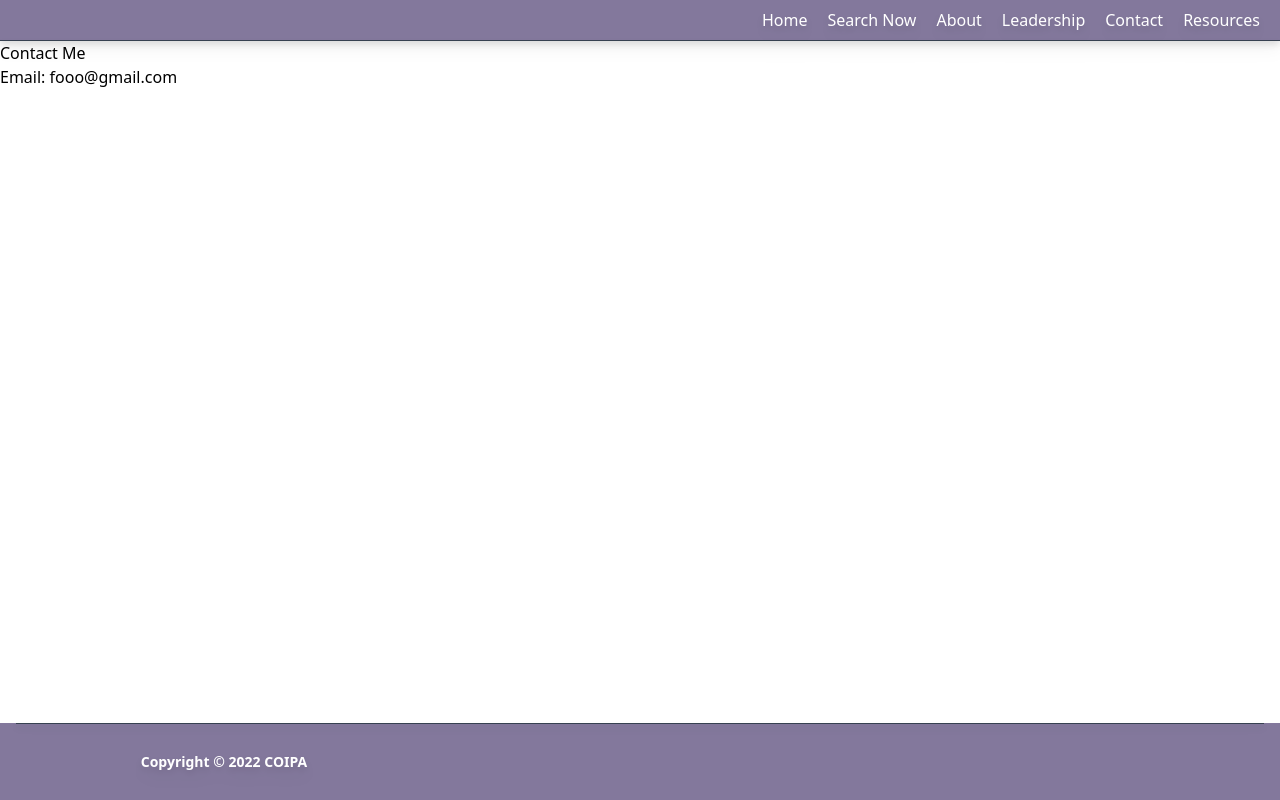
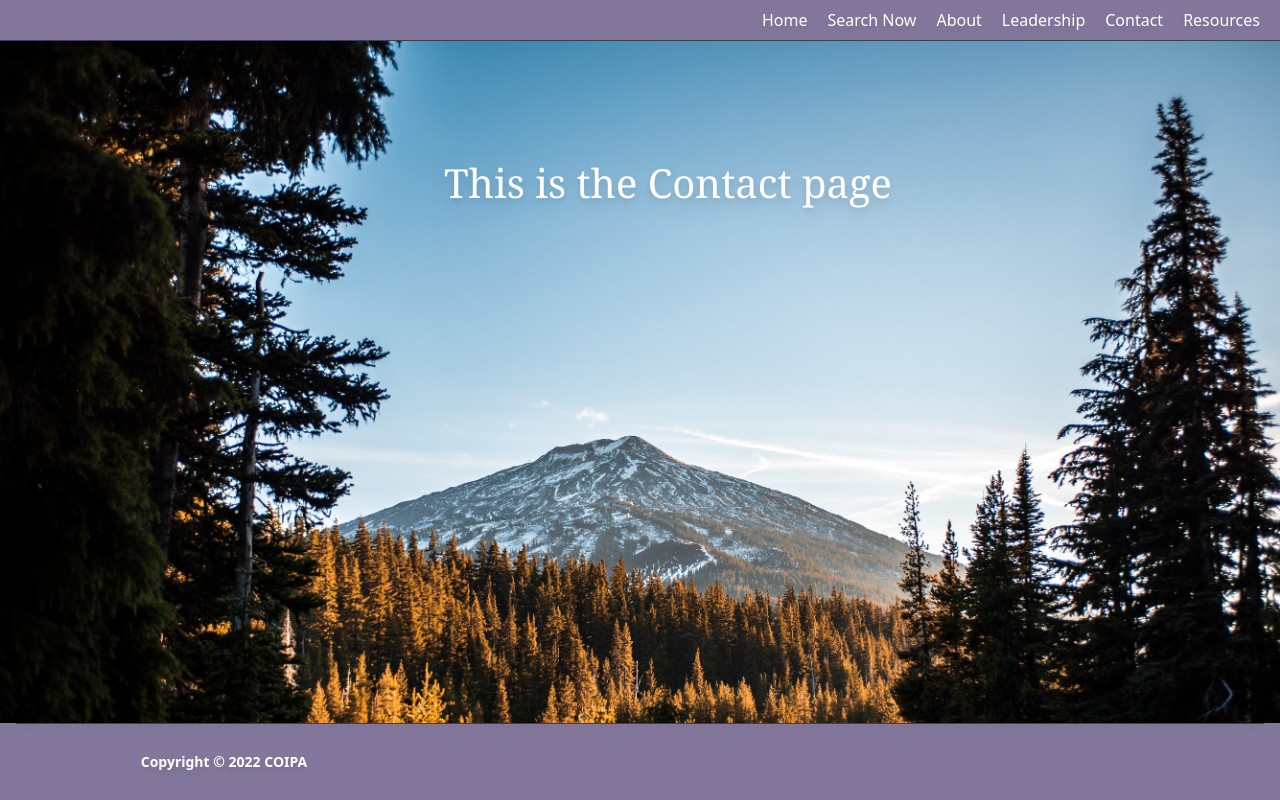
Before and after one commit to adrianna157/provider-search, a Vue app: page /contact in a window 1280 px wide. Built offline with nearby package versions, Linux system fonts and the light colour scheme.

Commit message:
update height

```diff
--- a/src/views/AboutView.vue
+++ b/src/views/AboutView.vue
@@ -1,7 +1,11 @@
 <template>
-  <div>
-    <h1>About</h1>
-    <p>Here is some information. This is the about page</p>
+  <div class="fixed bg-bachelor bg-cover h-screen w-full">
+    <div
+      class="text-center text-white text-georgia font-['georgia'] text-large mt-28 ml-14 drop-shadow-lg"
+    >
+      <h1>About</h1>
+      <p>This is the about page</p>
+    </div>
   </div>
 </template>
 
--- a/src/views/ContactView.vue
+++ b/src/views/ContactView.vue
@@ -1,23 +1,21 @@
-<!-- eslint-disable prettier/prettier -->
 <template>
-  <div>
-    <h1>Contact Me</h1>
-  <p>
-    <ul>
-        <li>Email: fooo@gmail.com</li>
-    </ul>
-  </p>
+  <div class="fixed bg-bachelor bg-cover h-screen w-full">
+    <div
+      class="text-center text-white text-georgia font-['georgia'] text-large mt-28 ml-14 drop-shadow-lg"
+    >
+      <p>This is the Contact page</p>
+    </div>
   </div>
 </template>
 
 <script>
 export default {
-  name: 'ContactView',
-  data(){
+  name: "ContactView",
+  data() {
     return {
-      email: 'maegan@maeganwilson.com',
-      web: 'maeganjwilson.github.com'
-    }
-  }
-}
+      email: "maegan@maeganwilson.com",
+      web: "maeganjwilson.github.com",
+    };
+  },
+};
 </script>
--- a/src/views/LeadershipView.vue
+++ b/src/views/LeadershipView.vue
@@ -1,5 +1,9 @@
 <template>
-  <div class="about">
-    <h1>This is a Leadership page</h1>
+  <div class="fixed bg-bachelor bg-cover h-screen w-full">
+    <div
+      class="text-center text-white text-georgia font-['georgia'] text-large mt-28 ml-14 drop-shadow-lg"
+    >
+      <p>This is the Leadership page</p>
+    </div>
   </div>
 </template>
--- a/src/views/ResourcesView.vue
+++ b/src/views/ResourcesView.vue
@@ -1,5 +1,9 @@
 <template>
-  <div class="about">
-    <h1>This is a Resources page</h1>
+  <div class="fixed bg-bachelor bg-cover h-screen w-full">
+    <div
+      class="text-center text-white text-georgia font-['georgia'] text-large mt-28 ml-14 drop-shadow-lg"
+    >
+      <p>This is the Resource page</p>
+    </div>
   </div>
 </template>
--- a/tailwind.config.js
+++ b/tailwind.config.js
@@ -11,7 +11,7 @@ module.exports = {
         "2/3": "66.666667%",
       },
       height: {
-        large: "883.851px",
+        large: "960px",
       },
       width: {
         large: "960px",
```
